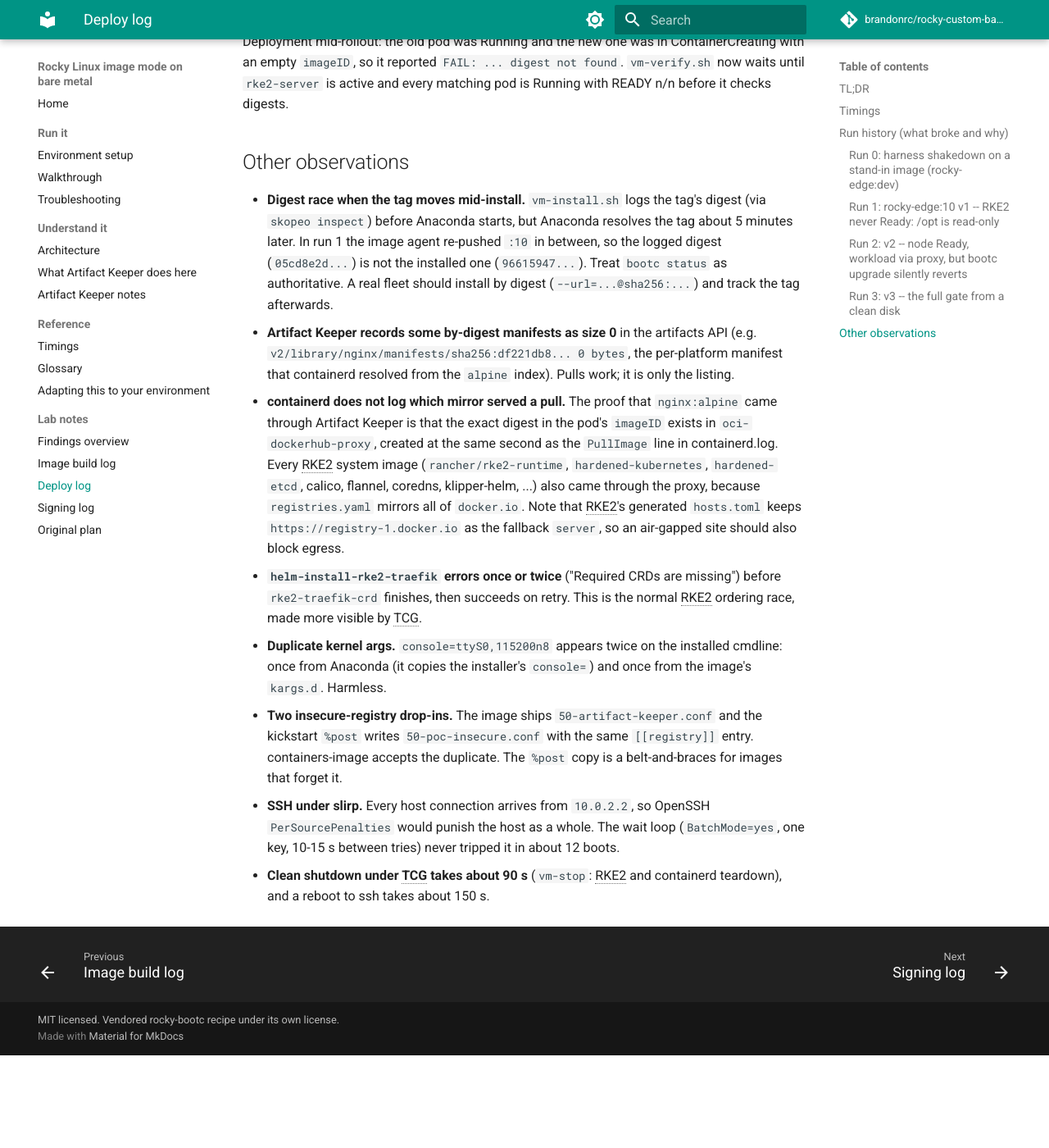
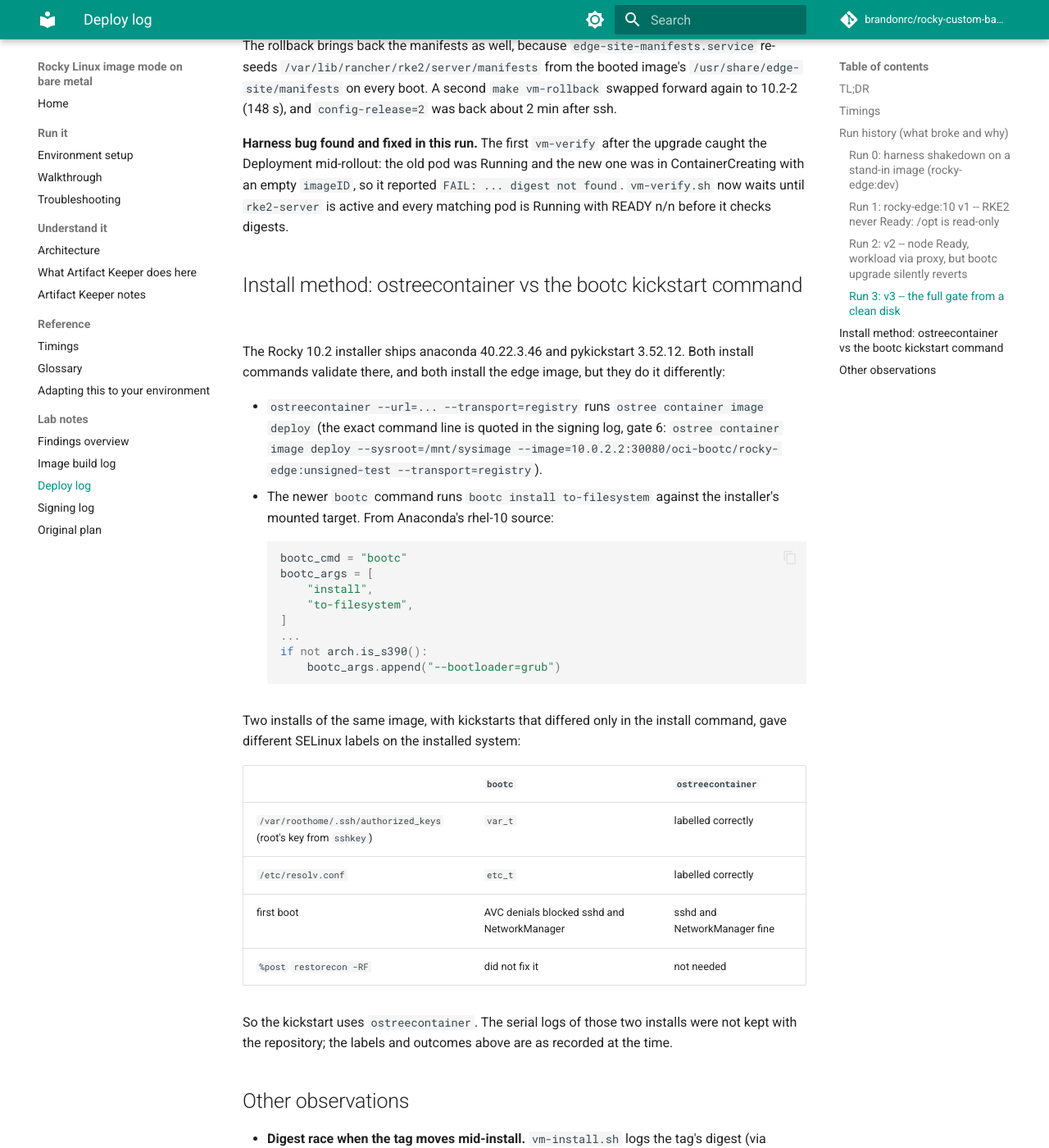
Before and after one commit to brandonrc/rocky-custom-baremetal-deployment, an MkDocs documentation site: the page built from docs/findings-deploy.md, in a window 1280 px wide and 1400 px high, scrolled down 6827 px. Shown: the whole window at 82% size. Built offline with MkDocs 1.6.1 and Material for MkDocs 9.7.7, drawn with Linux system fonts in a browser that asks for light colours; comment, search, counter and statistics services are not loaded; before the commit the page ends 8114 px from its top, so only the background shows below that; some of the changed text lies outside the part shown.

Commit message:
Docs: mark the lab notes as historical and add the missing evidence
Each findings page gets a lab-notes banner pointing at the Findings
overview; the PLAN gets a historical-document banner. The "short list"
headings become Gotchas with their old anchors kept.

findings-deploy: correct the bubblewrap remark to match findings-image,
and add the ostreecontainer vs bootc kickstart command comparison.
findings-image: add the Rocky bootc availability note.
Neutral wording for the stand-in image, the concurrent re-push and the
earlier fedora-bootc assumption.

````diff
--- a/docs/findings-deploy.md
+++ b/docs/findings-deploy.md
@@ -1,4 +1,9 @@
 # Findings: deploy layer (kickstart -> bootc node -> RKE2 -> day-2)
+
+!!! note "Lab notes"
+    Lab notes from 2026-10-05, kept as recorded. Tags here (`10.2-1`, `10.2-2`) predate signing;
+    the current equivalents are `10.2-3`/`10.2-4`. See the [Findings overview](findings.md)
+    for the summary.
 
 Workstation: 24 cores, 125 GB RAM, **no /dev/kvm** (AMD-V off in BIOS), so every
 VM below runs under QEMU 10.2 TCG (`-accel tcg,thread=multi -cpu max`), 6 vCPU,
@@ -56,7 +61,7 @@ image-side and both only show up on a real install of a bootc image, never in
 
 ### Run 0: harness shakedown on a stand-in image (`rocky-edge:dev`)
 
-The research agent's k3s bootc image was pushed into Artifact Keeper as
+A stand-in k3s bootc image was pushed into Artifact Keeper as
 `oci-bootc/rocky-edge:dev` and installed with `make vm-install IMAGE=rocky-edge:dev`:
 
 ```
@@ -130,8 +135,9 @@ package bubblewrap is not installed
 
 ostree rebuilds the SELinux policy for the new deployment with `semodule` inside
 bubblewrap. That runs here because `rke2-selinux` adds policy modules. The RESF
-minimal base does not ship `bubblewrap` (fedora-bootc does). The journal is
-volatile on this image, so `journalctl -b -1` had nothing: the diagnosis came from
+minimal base does not ship `bubblewrap` (the fedora-bootc minimal manifests do not list
+it either; the community `rocky-bootc` image added it explicitly, see the image log
+section 7). The journal is volatile on this image, so `journalctl -b -1` had nothing: the diagnosis came from
 the serial log plus `systemctl status ostree-boot-complete`.
 
 **Root-cause proof on the same VM, no image change:** `bootc usr-overlay`
@@ -299,11 +305,46 @@ one was in ContainerCreating with an empty `imageID`, so it reported
 `FAIL: ... digest  not found`. `vm-verify.sh` now waits until `rke2-server` is
 active and every matching pod is Running with READY n/n before it checks digests.
 
+## Install method: ostreecontainer vs the bootc kickstart command
+
+The Rocky 10.2 installer ships anaconda 40.22.3.46 and pykickstart 3.52.12. Both install
+commands validate there, and both install the edge image, but they do it differently:
+
+- `ostreecontainer --url=... --transport=registry` runs `ostree container image deploy`
+  (the exact command line is quoted in the signing log, gate 6:
+  `ostree container image deploy --sysroot=/mnt/sysimage --image=10.0.2.2:30080/oci-bootc/rocky-edge:unsigned-test --transport=registry`).
+- The newer `bootc` command runs `bootc install to-filesystem` against the installer's
+  mounted target. From Anaconda's rhel-10 source:
+
+    ```python
+    bootc_cmd = "bootc"
+    bootc_args = [
+        "install",
+        "to-filesystem",
+    ]
+    ...
+    if not arch.is_s390():
+        bootc_args.append("--bootloader=grub")
+    ```
+
+Two installs of the same image, with kickstarts that differed only in the install command,
+gave different SELinux labels on the installed system:
+
+| | `bootc` | `ostreecontainer` |
+|---|---|---|
+| `/var/roothome/.ssh/authorized_keys` (root's key from `sshkey`) | `var_t` | labelled correctly |
+| `/etc/resolv.conf` | `etc_t` | labelled correctly |
+| first boot | AVC denials blocked sshd and NetworkManager | sshd and NetworkManager fine |
+| `%post` `restorecon -RF` | did not fix it | not needed |
+
+So the kickstart uses `ostreecontainer`. The serial logs of those two installs were not kept
+with the repository; the labels and outcomes above are as recorded at the time.
+
 ## Other observations
 
 - **Digest race when the tag moves mid-install.** `vm-install.sh` logs the tag's
   digest (via `skopeo inspect`) before Anaconda starts, but Anaconda resolves the
-  tag about 5 minutes later. In run 1 the image agent re-pushed `:10` in between,
+  tag about 5 minutes later. In run 1 a concurrent re-push of `:10` landed in between,
   so the logged digest (`05cd8e2d...`) is not the installed one (`96615947...`).
   Treat `bootc status` as authoritative. A real fleet should install by digest
   (`--url=...@sha256:...`) and track the tag afterwards.
````
Also changed, not shown: docs/PLAN.md (+2 -0 lines), docs/findings-image.md (+19 -2 lines), docs/findings-signing.md (+6 -1 lines).
